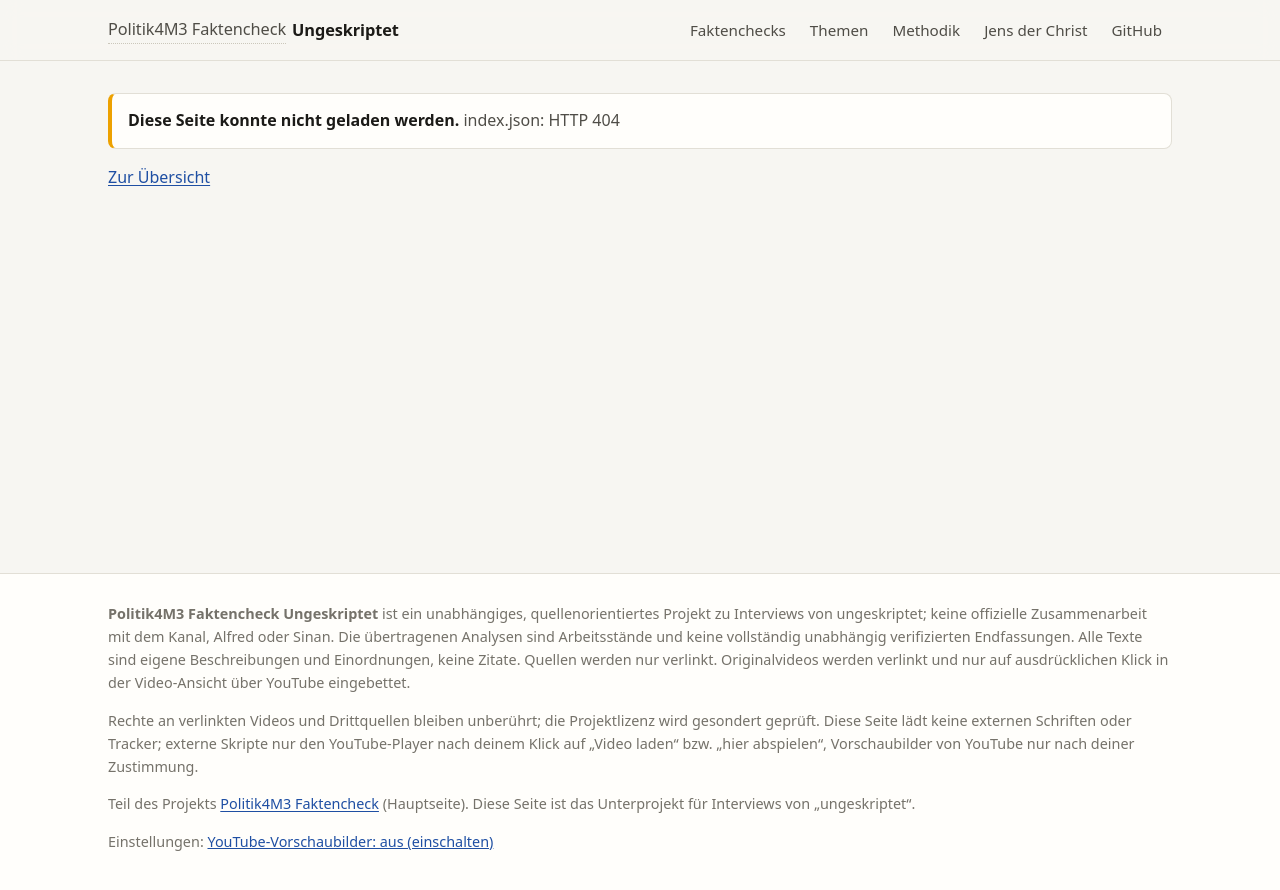
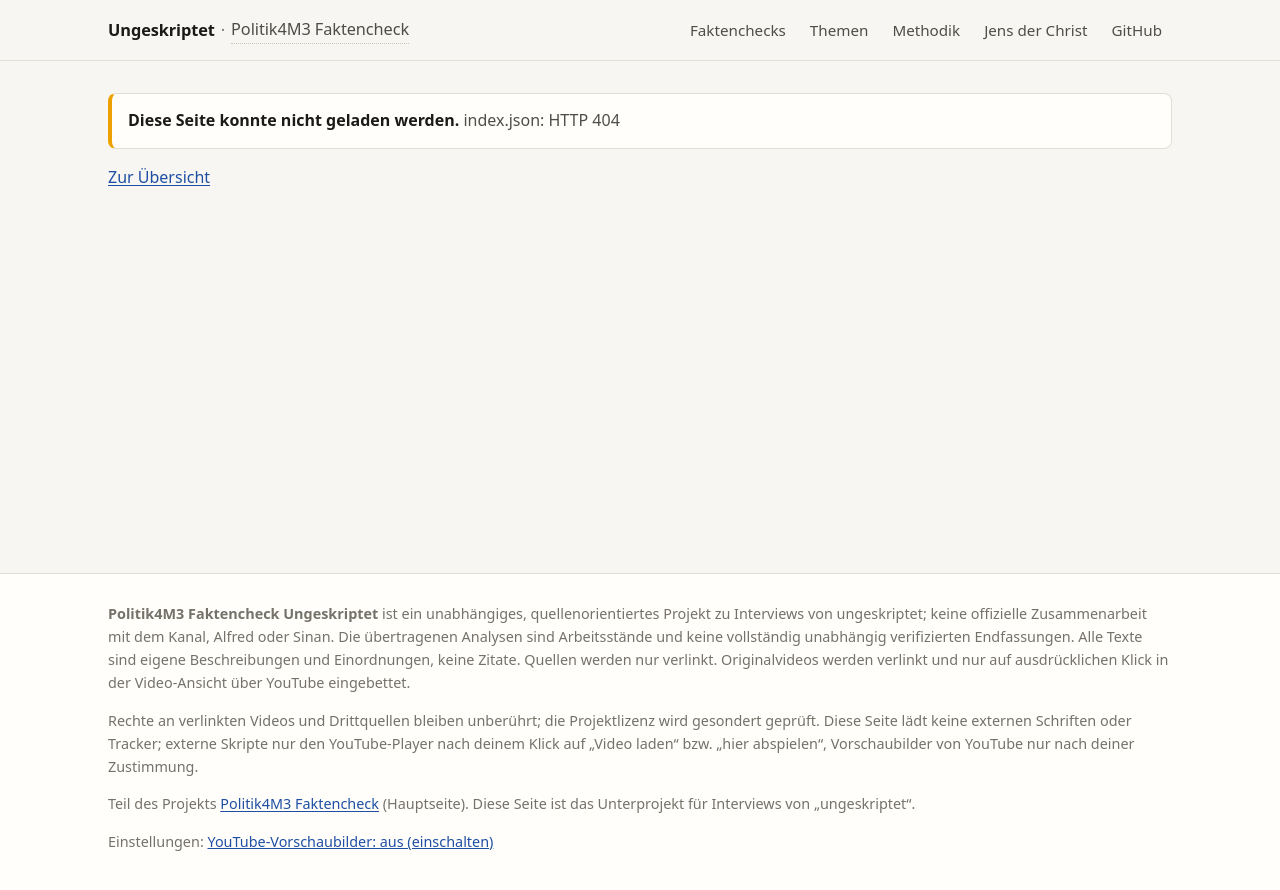
Before and after one commit to 4m3projects/politik4m3FaktencheckUngeskriptet, a plain HTML site: page site/index.html in a window 1280 px wide. Drawn offline with Linux system fonts and the light colour scheme; no server answers.

Commit message:
Kopfzeile: „Ungeskriptet“ zuerst, Hauptprojekt danach verlinkt (Claude)
Co-Authored-By: Claude Opus 5.5 <noreply@anthropic.com>
Claude-Session: https://claude.ai/code/session_016ASvtGsFFn9nNbeR59hZse

```diff
--- a/site/index.html
+++ b/site/index.html
@@ -25,8 +25,9 @@
 <header class="topbar">
   <div class="wrap topbar-inner">
     <div class="brand brand-text">
+      <a class="brand-sub" href="#/" title="Startseite von Faktencheck Ungeskriptet"><strong>Ungeskriptet</strong></a>
+      <span class="brand-sep" aria-hidden="true">·</span>
       <a class="brand-parent" href="https://4m3projects.github.io/politik4m3Facktencheck/" title="Zum Hauptprojekt Politik4M3 Faktencheck">Politik4M3 Faktencheck</a>
-      <a class="brand-sub" href="#/" title="Startseite von Faktencheck Ungeskriptet"><strong>Ungeskriptet</strong></a>
     </div>
     <nav class="mainnav" aria-label="Hauptnavigation">
       <a href="#/" data-nav="start">Faktenchecks</a>
--- a/site/style.css
+++ b/site/style.css
@@ -130,13 +130,15 @@ p { margin: 0 0 1em; }
   font-weight: 700; font-size: 13px; letter-spacing: -.04em;
 }
 .brand-text { font-size: 1.02rem; letter-spacing: -.005em; }
-/* Hauptprojekt verlinkt, „Ungeskriptet“ führt zur Startseite dieses Unterprojekts. */
+/* „Ungeskriptet“ steht zuerst und führt zur Startseite dieses Unterprojekts; das Hauptprojekt
+   folgt als Link (dort können später weitere Projekte angebunden werden). */
 .brand { gap: 6px; flex-wrap: wrap; }
 .brand a { text-decoration: none; }
 .brand-parent { color: var(--text-2); border-bottom: 1px dotted var(--line-strong); }
 .brand-parent:hover, .brand-parent:focus-visible { color: var(--accent); border-bottom-color: var(--accent); }
 .brand-sub { color: var(--text); }
 .brand-sub:hover { color: var(--accent); }
+.brand-sep { color: var(--text-3); }
 .mainnav { display: flex; gap: 4px; flex-wrap: wrap; }
 .mainnav a { color: var(--text-2); text-decoration: none; padding: 6px 10px; border-radius: 8px; font-size: .95rem; }
 .mainnav a:hover { background: var(--surface-2); color: var(--text); }
```
